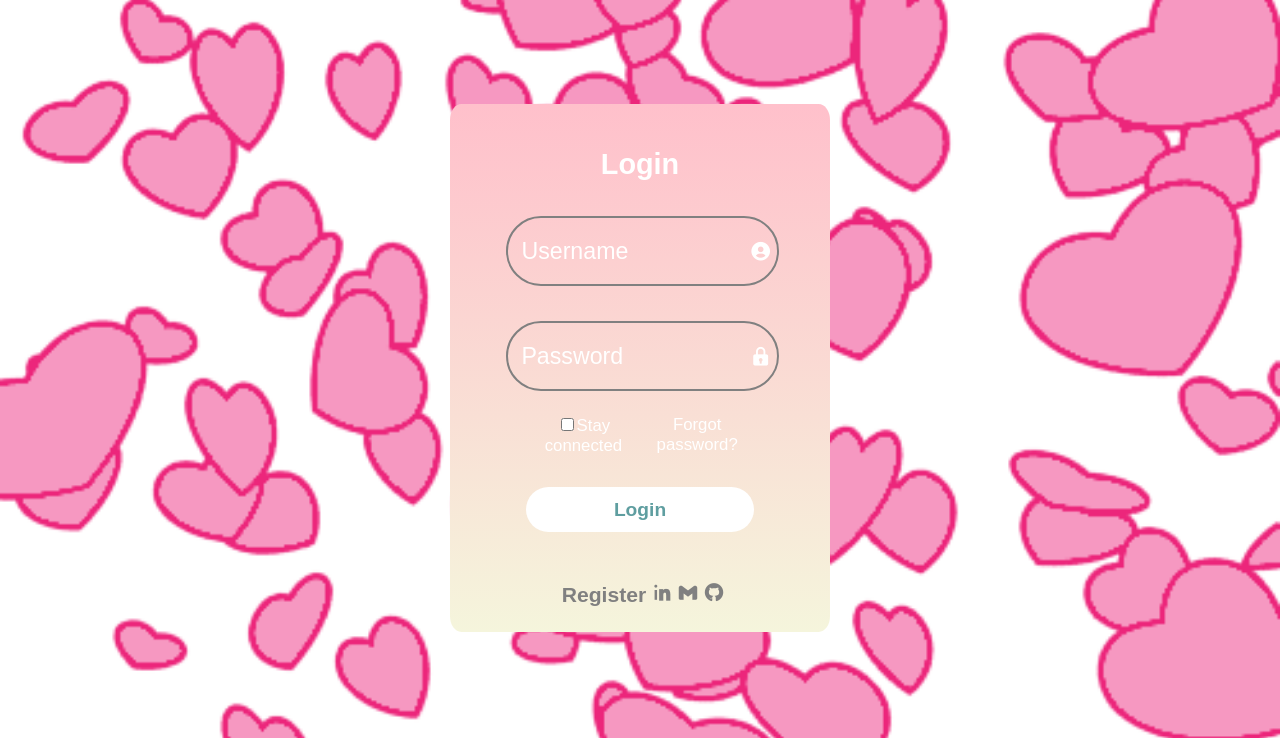
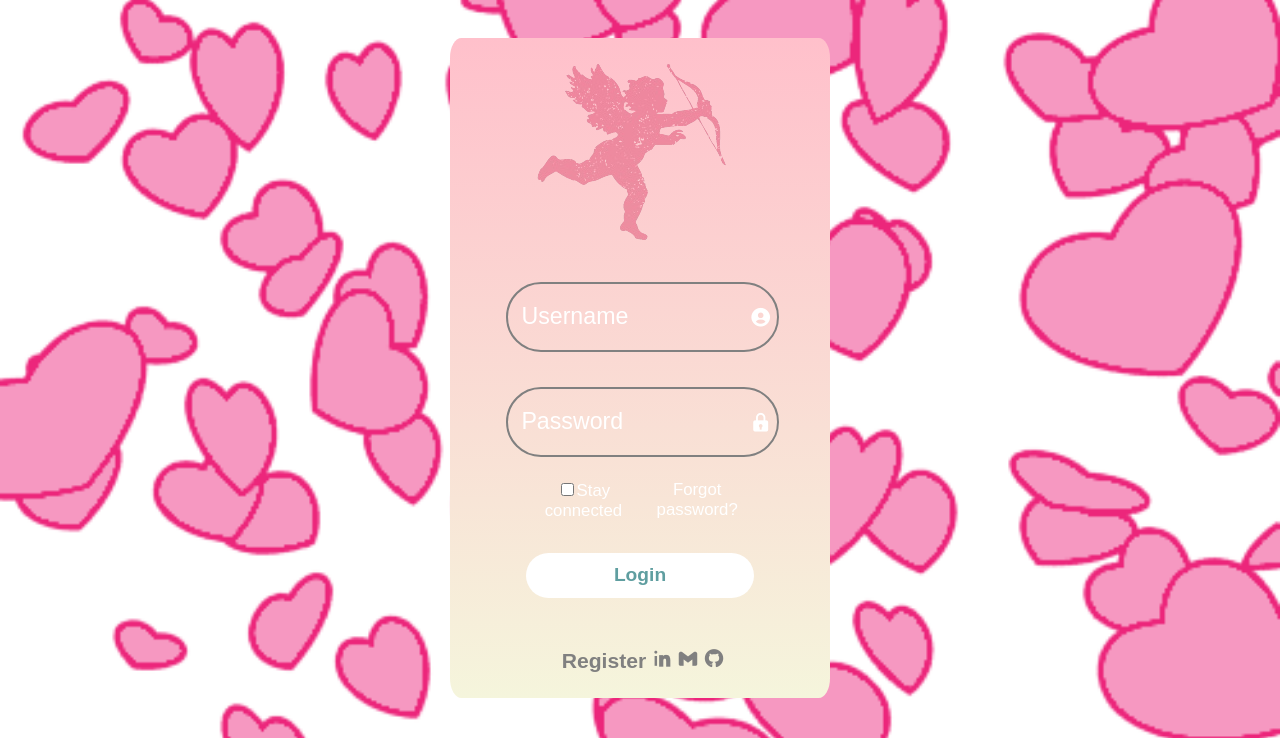
Before and after one commit to Momolbarjo/CY-Date, a PHP site: page / in a window 1280 px wide. Shown: the top 738 px of the page. Run offline with PHP 8.4, Linux system fonts and the light colour scheme.

Commit message:
added cupid logo

```diff
--- a/index.html
+++ b/index.html
@@ -12,7 +12,7 @@
     <body>
         <div class="box">
             <form action="" method="POST">
-                <h1>Login</h1>
+                <img id="cupid" src="Pictures/cupid.png">
                 <div class="inputBox">
                     <input type="text" placeholder="Username" required>
                     <i class='bx bxs-user-circle' ></i>
--- a/login/log.css
+++ b/login/log.css
@@ -135,3 +135,8 @@ body{
 @keyframes bigger{
     100%{transform: scale(2,2)}
 }
+
+
+#cupid{
+    opacity: 40%;
+}
```
Also changed, not shown: Pictures/cupid.png (added).
